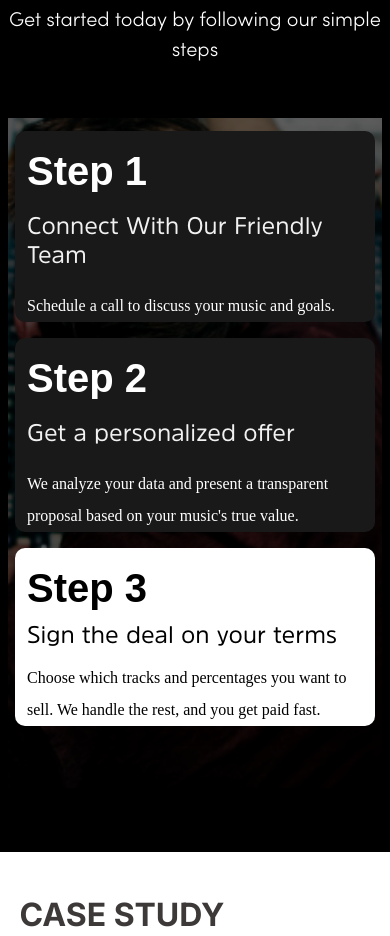
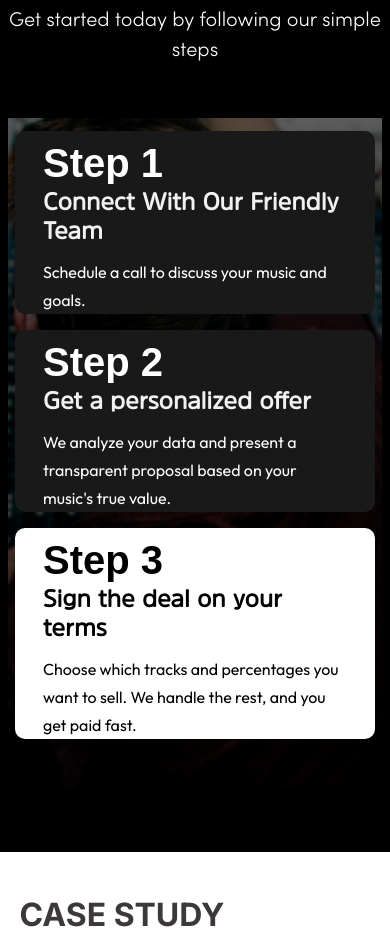
Before and after one commit to arslan702/studio-stash, a Next.js app: page / in a window 390 px wide. Shown: the part 3260-4196 px from the top of the page. Built offline with nearby package versions, Linux system fonts and the light colour scheme.

Commit message:
works-cards

```diff
--- a/app/components/HowItWorks/index.jsx
+++ b/app/components/HowItWorks/index.jsx
@@ -77,20 +77,20 @@ function HowItWorks() {
             <div
               className="absolute flex flex-col md:flex-row justify-between items-center top-[-3px] md:top-[380px] bottom-14 left-0 right-0 h-16" /* Adjust background and height styles accordingly */
             >
-                <div className="h-[294px] w-[360px] md:w-[300px] lg:w-[383px] mt-4 px-3 rounded-[10px]" onClick={() => setActive(1)} style={{background : active == 1 ? "#ffffff" : "#191919",boxShadow: '0px 3.7253634929656982px 23.283527374267578px 0px #0000000D'}}>
-                    <div className="text-[40px] leading-[41px] pt-5 md:pt-10" style={active == 1 ? notGradient : gradientPopin}>Step 1</div>
-                    <div className="amsi text-[24px] leading-[29px] mt-5" style={{color: active == 1 ? "#000000" : "#FFFFFFF0", fontWeight: '400'}}>Connect With Our Friendly Team</div>
-                    <div className="homehead text-[16px] leading-[32px] mt-5" style={{color: active == 1 ? "#000000" : "#FFFFFF",fontFamily: 'Outfit'}}>Schedule a  call to discuss your music and goals.</div>
+                <div className="h-[294px] w-[360px] md:w-[300px] lg:w-[383px] mt-4 px-7 rounded-[10px]" onClick={() => setActive(1)} style={{background : active == 1 ? "#ffffff" : "#191919",boxShadow: '0px 3.7253634929656982px 23.283527374267578px 0px #0000000D'}}>
+                    <div className="text-[40px] leading-[41px] pt-3 md:pt-10" style={active == 1 ? notGradient : gradientPopin}>Step 1</div>
+                    <div className="amsi w-[100%] md:w-[266px] text-[24px] leading-[29px] mt-1 md:mt-5" style={{color: active == 1 ? "#000000" : "#FFFFFFF0", fontWeight: '600'}}>Connect With Our Friendly Team</div>
+                    <div className="outfit-text text-[16px] leading-[28px] md:leading-[32px] mt-3 md:mt-5" style={{color: active == 1 ? "#000000" : "#FFFFFF",fontFamily: 'Outfit'}}>Schedule a  call to discuss your music and goals.</div>
                 </div>
-                <div className="h-[294px] w-[360px] md:w-[300px] lg:w-[383px] mt-4 px-3 rounded-[10px]" onClick={() => setActive(2)} style={{background : active == 2 ? "#ffffff" : "#191919", boxShadow: '0px 3.7253634929656982px 23.283527374267578px 0px #0000000D'}}>
-                    <div className="text-[40px] leading-[41px] pt-5 md:pt-10" style={active == 2 ? notGradient : gradientPopin}>Step 2</div>
-                    <div className="amsi text-[24px] leading-[29px] mt-5" style={{color: active == 2 ? "#000000" : "#FFFFFFF0",fontWeight: '400'}}>Get a personalized offer</div>
-                    <div className="homehead text-[16px] leading-[32px] mt-5" style={{color: active == 2 ? "#000000" : "#FFFFFF",fontFamily: 'Outfit'}}>We analyze your data and present a transparent proposal based on your music's true value.</div>
+                <div className="h-[294px] w-[360px] md:w-[300px] lg:w-[383px] mt-4 px-7 rounded-[10px]" onClick={() => setActive(2)} style={{background : active == 2 ? "#ffffff" : "#191919", boxShadow: '0px 3.7253634929656982px 23.283527374267578px 0px #0000000D'}}>
+                    <div className="text-[40px] leading-[41px] pt-3 md:pt-10" style={active == 2 ? notGradient : gradientPopin}>Step 2</div>
+                    <div className="amsi w-[100%] md:w-[231px] text-[24px] leading-[29px] mt-1 md:mt-5" style={{color: active == 2 ? "#000000" : "#FFFFFFF0",fontWeight: '600'}}>Get a personalized offer</div>
+                    <div className="outfit-text text-[16px] leading-[28px] md:leading-[32px] mt-3 md:mt-5" style={{color: active == 2 ? "#000000" : "#FFFFFF",fontFamily: 'Outfit'}}>We analyze your data and present a transparent proposal based on your music's true value.</div>
                 </div>
-                <div className="h-[294px] w-[360px] md:w-[300px] lg:w-[383px] mt-4 px-3 rounded-[10px]" onClick={() => setActive(3)} style={{background : active == 3 ? "#ffffff" : "#191919", boxShadow: '0px 3.7253634929656982px 23.283527374267578px 0px #0000000D'}}>
-                    <div className="text-[40px] leading-[41px] pt-5 md:pt-10" style={active == 3 ? notGradient : gradientPopin}>Step 3</div>
-                    <div className="amsi text-[24px] leading-[29px] mt-3 md:mt-5" style={{color: active == 3 ? "#000000" : "#FFFFFFF0",fontWeight: '400'}}>Sign the deal on your terms</div>
-                    <div className="homehead text-[16px] leading-[32px] mt-3 md:mt-5" style={{color: active == 3 ? "#000000" : "#FFFFFF",fontFamily: 'Outfit'}}>Choose which tracks and percentages you want to sell. We handle the rest, and you get paid fast.</div>
+                <div className="h-[294px] w-[360px] md:w-[300px] lg:w-[383px] mt-4 px-7 rounded-[10px]" onClick={() => setActive(3)} style={{background : active == 3 ? "#ffffff" : "#191919", boxShadow: '0px 3.7253634929656982px 23.283527374267578px 0px #0000000D'}}>
+                    <div className="text-[40px] leading-[41px] pt-3 md:pt-10" style={active == 3 ? notGradient : gradientPopin}>Step 3</div>
+                    <div className="amsi w-[100%] md:w-[260px] text-[24px] leading-[29px] mt-1 md:mt-5" style={{color: active == 3 ? "#000000" : "#FFFFFFF0",fontWeight: '600'}}>Sign the deal on your terms</div>
+                    <div className="outfit-text text-[16px] leading-[28px] md:leading-[32px] mt-3 md:mt-5" style={{color: active == 3 ? "#000000" : "#FFFFFF",fontFamily: 'Outfit'}}>Choose which tracks and percentages you want to sell. We handle the rest, and you get paid fast.</div>
                 </div>
             </div>
           </div>
--- a/app/globals.css
+++ b/app/globals.css
@@ -18,10 +18,10 @@
   src: url("../public/amsi-pro/AmsiPro-Regular.otf");
 }
 
-.outfit {
+.outfit-text {
   font-family: "Outfit", sans-serif;
   font-optical-sizing: auto;
-  font-weight: 300;
+  font-weight: 400;
   font-style: normal;
 }
 
--- a/app/layout.js
+++ b/app/layout.js
@@ -12,6 +12,9 @@ export const metadata = {
 export default function RootLayout({ children }) {
   return (
     <html lang="en" style={{margin: '0'}}>
+      <link rel="preconnect" href="https://fonts.googleapis.com"/>
+      <link rel="preconnect" href="https://fonts.gstatic.com" crossorigin/>
+      <link href="https://fonts.googleapis.com/css2?family=Outfit:wght@100..900&display=swap" rel="stylesheet"></link>
       <body className={inter.className}>
         {children}
         </body>
```
